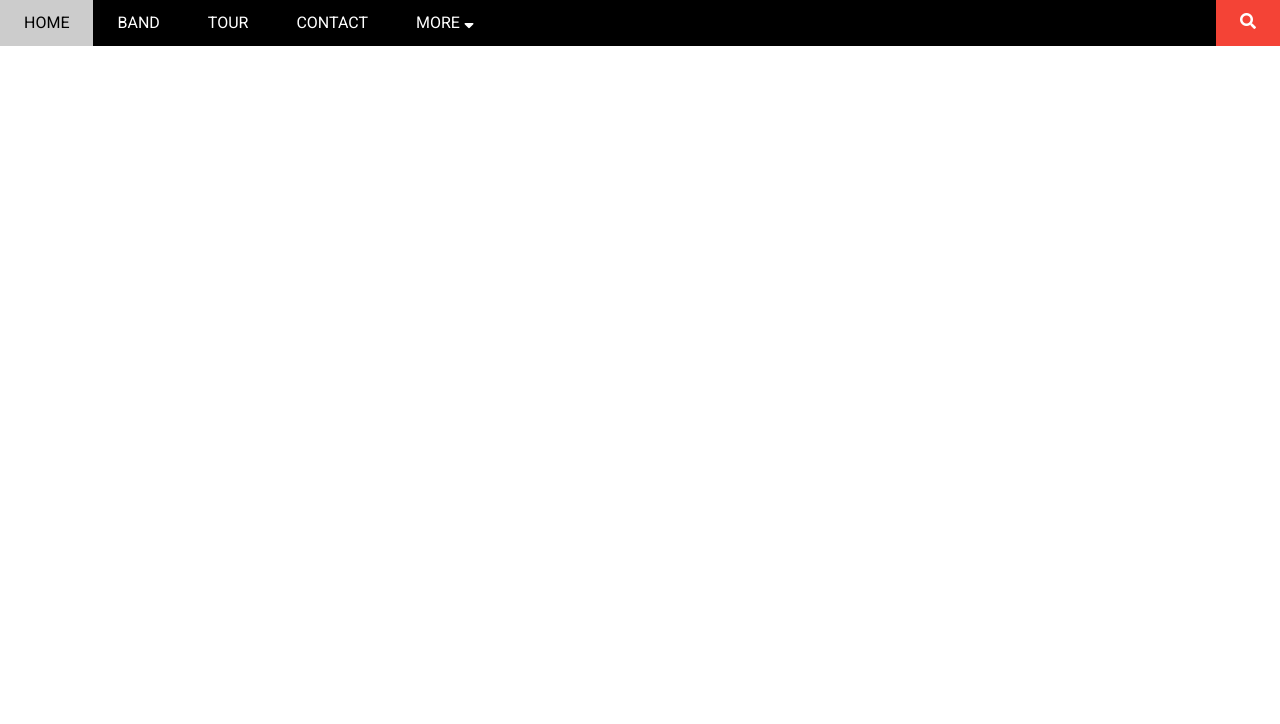
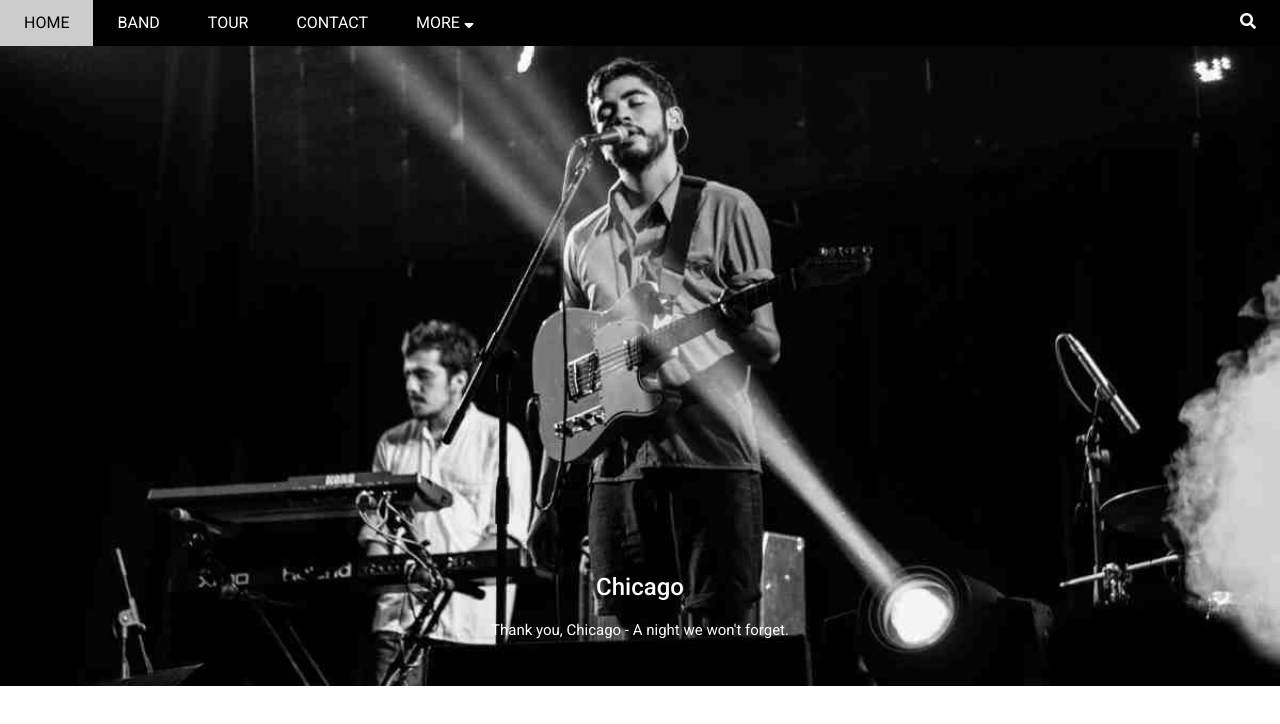
Before and after one commit to nmhyh/learn_html_css, a plain HTML site: page the-band/index.html in a window 1280 px wide. Drawn offline with Linux system fonts and the light colour scheme.

Commit message:
add_slide_show_the_band

```diff
--- a/the-band/assets/css/style.css
+++ b/the-band/assets/css/style.css
@@ -20,12 +20,18 @@ html {
 
 }
 
+/* Start Header */
 .header {
+    position: fixed;
+    top: 0;
+    left: 0;
+    right: 0;
     height: 46px;
     background-color: #000;
     color: white;
     display: flex;
     justify-content: space-between;
+    z-index: 1;
 }
 
 .navbar {
@@ -35,6 +41,7 @@ html {
 .navbar__list {
     display: flex;
     align-items: center;
+    list-style: none;
 }
 
 .navbar__list-item {
@@ -76,6 +83,8 @@ html {
     position: absolute;
     background-color: #fff;
     box-shadow: 0 0 10px rgba(0, 0, 0, 0.3);
+    z-index: 1;
+    list-style: none;
 }
 
 .navbar__sub-nav-item {
@@ -83,16 +92,54 @@ html {
 }
 
 .seach {
-    background-color: #f44336;
     padding: 12px 24px;
     color: white;
     text-decoration: none;
     display: block;
 }
 
+.seach:hover {
+    background-color: #f44336;
+}
+
+/* End Header */
+
+/* Start Slider */
 .slider {
+    margin-top: 46px;
+    /* 50% chiều ngang của chính nó */
+    padding-top: 50%;
+    /* background-image -> background-position -> background-size -> background-repeat */
+    background: url('/the-band/assets/img/chicago.jpg') top center / cover no-repeat ;
+    position: relative;
+}
 
+.slider-text-content {
+    text-align: center;
+    color: #fff;
+    position: absolute;
+    bottom: 47px;
+    /* case 1 */
+    width: 100%;
+    /* case 2 */
+    /* left: 0;
+    right: 0; */
+    /* case 3 */
+    /* left: 50%;
+    transform: translateX(-50%); */
 }
+
+.slider-text__heading {
+    font-weight: 500;
+    font-size: 24px;
+}
+
+.slider-text__body {
+    font-size: 15px;
+    margin-top: 20px;
+}
+
+/* End Slider */
 
 .content {
 
--- a/the-band/index.html
+++ b/the-band/index.html
@@ -13,6 +13,7 @@
 </head>
 <body>
     <div class="wrapper">
+        <!-- Start Header -->
         <header class="header">
             <ul class="navbar__list">
                 <li class="navbar__list-item">
@@ -49,9 +50,16 @@
                 <em class="seach-icon fas fa-search"></em>
             </a>
         </header>
-
+        <!-- End Header -->
         <div class="slider">
-
+            <div class="slider-text-content">
+                <h2 class="slider-text__heading">
+                    Chicago
+                </h2>
+                <div class="slider-text__body">
+                    Thank you, Chicago - A night we won't forget.
+                </div>
+            </div>
         </div>
 
         <div class="content">
```
Also changed, not shown: the-band/assets/img/chicago.jpg (added), the-band/assets/img/la.jpg (added), the-band/assets/img/ny.jpg (added).
